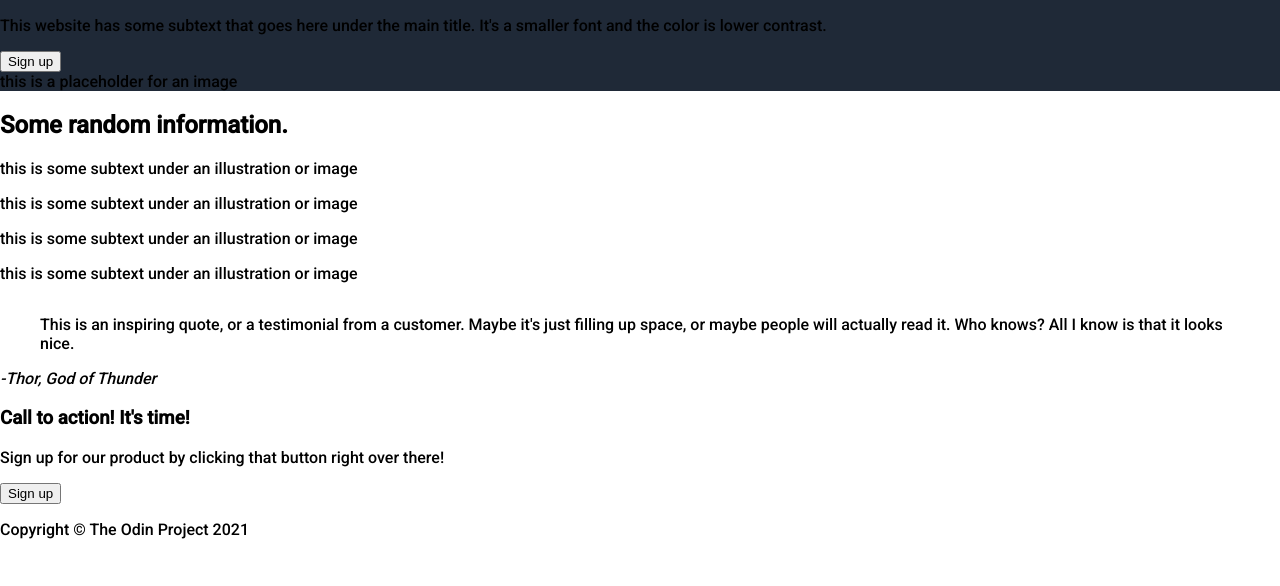
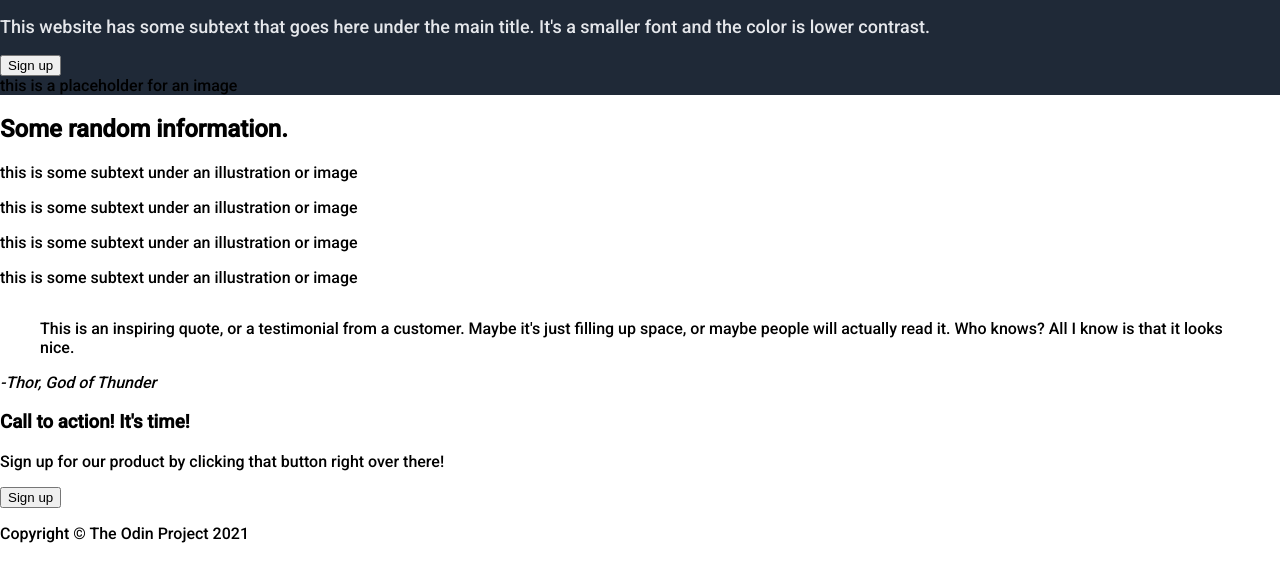
Before and after one commit to pandalexander/odin-landing-page, a plain HTML site: page index.html in a window 1280 px wide. Shown: the part 214-800 px from the top of the page. Drawn offline with Linux system fonts and the light colour scheme.

Commit message:
Style secondary text in header

```diff
--- a/styles.css
+++ b/styles.css
@@ -18,8 +18,6 @@ body {
 
 .header__nav {
   list-style-type: none;
-  font-size: 18px;
-  color: #e5e7eb;
 }
 
 h1 {
@@ -27,3 +25,9 @@ h1 {
   font-weight: 800;
   color: #f9faf8;
 }
+
+.header__subtext,
+.header__nav {
+  font-size: 18px;
+  color: #e5e7eb;
+}
```
